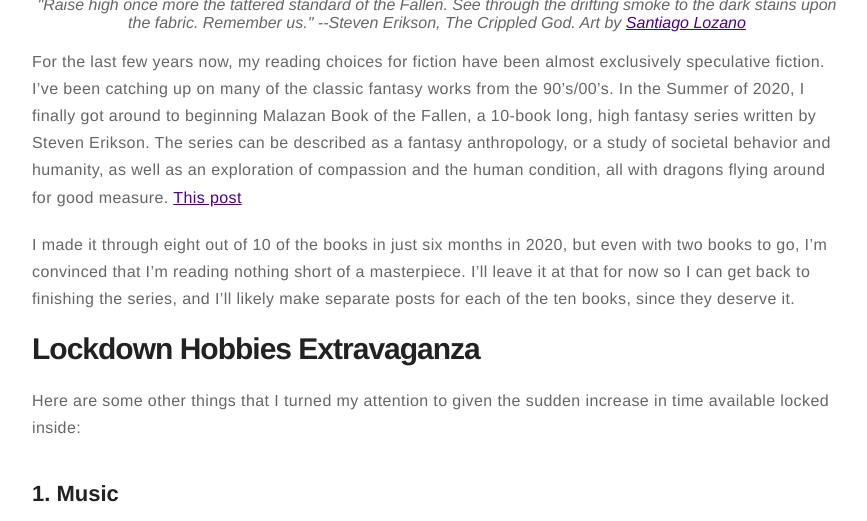
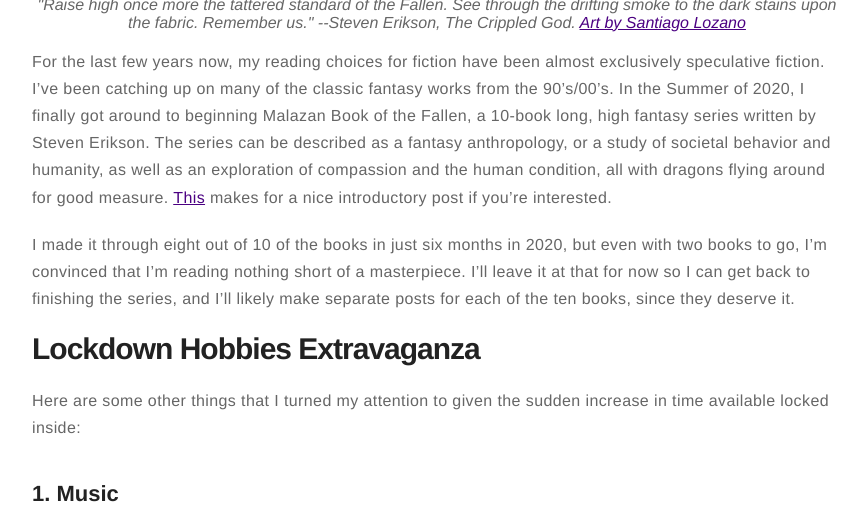
Before and after one commit to ryanwestby/ryanwestby.github.io, a Jekyll site: the page built from _posts/2021-02-11-2020-reflections.md, in a window 1280 px wide and 900 px high, scrolled down 11516 px, cut to the strip 264-785 px from the top of the window. Shown: the whole strip, without its empty margins (203-1070 px from the left). Built offline with Jekyll 4.4.1, drawn with Linux system fonts in a browser that asks for light colours; comment, search, counter and statistics services are not loaded.

Commit message:
wording fixes

```diff
--- a/_posts/2021-02-11-2020-reflections.md
+++ b/_posts/2021-02-11-2020-reflections.md
@@ -161,9 +161,9 @@ And if you're out there and are feeling things like anxiety, fatigue, lack of co
 # Malazan Book of the Fallen
 
 <img style="display:block;margin-left:auto;margin-right:auto;max-width:70%;" src="/assets/images/2020-reflections/Untitled%203.jpg" />
-<center><i>"Raise high once more the tattered standard of the Fallen. See through the drifting smoke to the dark stains upon the fabric. Remember us." --Steven Erikson, The Crippled God. Art by <a href="https://santilozano.artstation.com/">Santiago Lozano</a></i></center>
+<center><i>"Raise high once more the tattered standard of the Fallen. See through the drifting smoke to the dark stains upon the fabric. Remember us." --Steven Erikson, The Crippled God. <a href="https://santilozano.artstation.com/">Art by Santiago Lozano</a></i></center>
 
-For the last few years now, my reading choices for fiction have been almost exclusively speculative fiction. I've been catching up on many of the classic fantasy works from the 90's/00's. In the Summer of 2020, I finally got around to beginning Malazan Book of the Fallen, a 10-book long, high fantasy series written by Steven Erikson. The series can be described as a fantasy anthropology, or a study of societal behavior and humanity, as well as an exploration of compassion and the human condition, all with dragons flying around for good measure. [This post](https://wordwhiskey.wordpress.com/2014/11/12/things-i-love-the-malazan-book-of-the-fallen/)
+For the last few years now, my reading choices for fiction have been almost exclusively speculative fiction. I've been catching up on many of the classic fantasy works from the 90's/00's. In the Summer of 2020, I finally got around to beginning Malazan Book of the Fallen, a 10-book long, high fantasy series written by Steven Erikson. The series can be described as a fantasy anthropology, or a study of societal behavior and humanity, as well as an exploration of compassion and the human condition, all with dragons flying around for good measure. [This](https://wordwhiskey.wordpress.com/2014/11/12/things-i-love-the-malazan-book-of-the-fallen/) makes for a nice introductory post if you're interested.
 
 I made it through eight out of 10 of the books in just six months in 2020, but even with two books to go, I'm convinced that I'm reading nothing short of a masterpiece. I'll leave it at that for now so I can get back to finishing the series, and I'll likely make separate posts for each of the ten books, since they deserve it.
 
@@ -226,7 +226,7 @@ A new Animal Crossing game came out right as lockdown hit the world, making it a
 
 # Notion: A new workspace
 
-I've traditionally organized my thoughts using a Bullet Journal method, and had done so in a physical notebook since ~2015. This year however, I switched the whole process over to a digital workspace on [Notion.so](https://notion.so)" />
+I've traditionally organized my thoughts using a Bullet Journal method, and had done so in a physical notebook since ~2015. This year however, I switched the whole process over to a digital workspace on [Notion.so](https://notion.so)
 
 I'm hesitant to preach productivity hacks since this kind of advice is readily available on the internet, but I do still recommend the Bullet Journal technique. The mental capacity that I gain from it is one of the biggest reasons I can stay sane with all the things that I need to track throughout the year.
 
@@ -363,6 +363,11 @@ Hoo boy! Thanks for tuning in. I'll end this post with a few more of my favorite
 
 <img style="display:block;margin-left:auto;margin-right:auto;max-width:100%;" src="/assets/images/2020-reflections/original_7c116b31-694b-47fc-8072-d0cdab7239ed_MVIMG_20200811_151423.jpg" />
 
+<video width="320" height="240" controls>
+  <source src="/assets/images/2020-reflections/fire-poi-gif_OZ41D1lv.mp4" type="video/mp4">
+Your browser does not support the video tag.
+</video>
+
 <center><i>Paul high lining over Steelhead Falls</i></center>
 
 <img style="display:block;margin-left:auto;margin-right:auto;max-width:100%;" src="/assets/images/2020-reflections/DSC09669 (1).jpg" />
```
Also changed, not shown: 1 other file.
